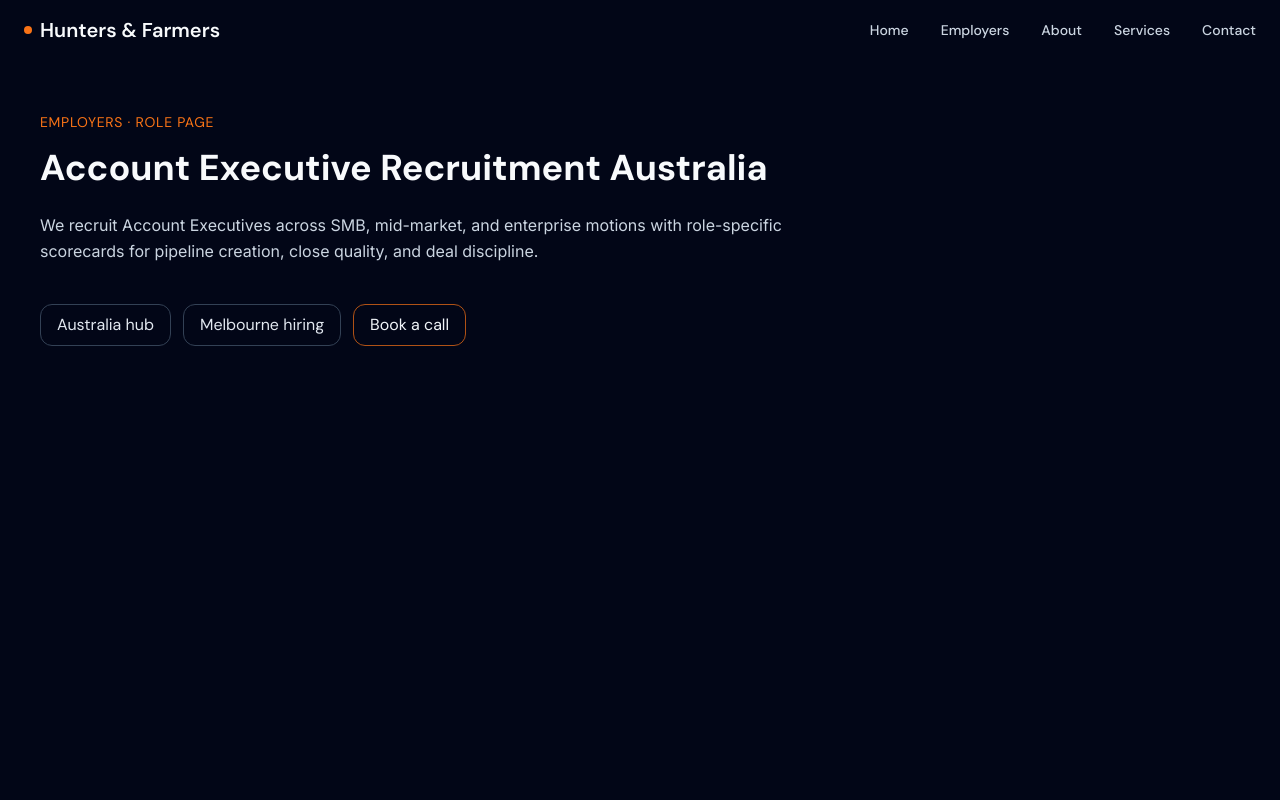
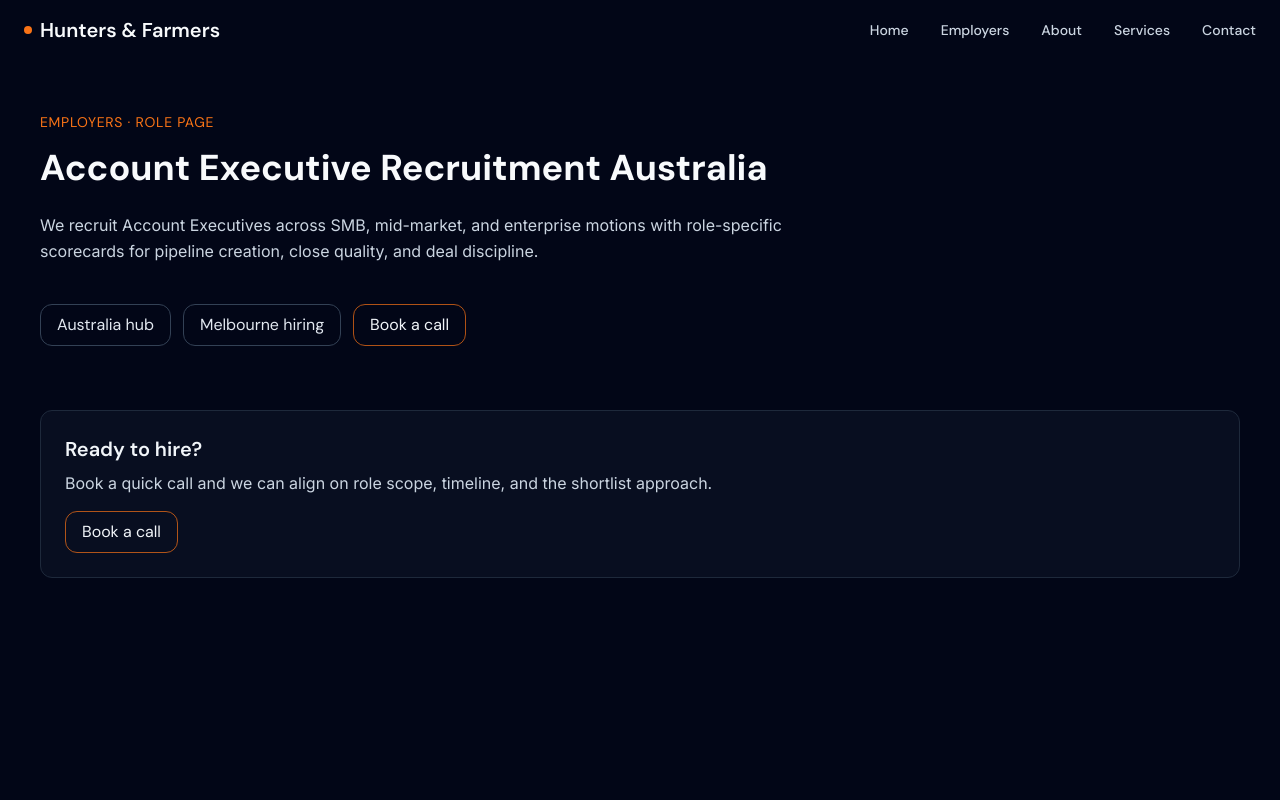
Before and after one commit to willwearing/huntersAndFarmers, a Next.js app: page /employers/australia/account-executive-recruitment in a window 1280 px wide. Shown: the top 800 px of the page. Built offline with nearby package versions, Linux system fonts and the light colour scheme.

Commit message:
Add bottom CTA section to all SEO pages (#7)

```diff
--- a/app/employers/australia/account-executive-recruitment/page.tsx
+++ b/app/employers/australia/account-executive-recruitment/page.tsx
@@ -14,6 +14,14 @@ export default function AccountExecutiveRecruitmentPage() {
           <Link href="/employers/australia/melbourne" className="rounded-lg border border-surface-700 px-4 py-2 text-surface-200 hover:border-accent/60">Melbourne hiring</Link>
           <Link href="https://calendly.com/huntersandfarmers" className="rounded-lg border border-accent/70 px-4 py-2 text-surface-100">Book a call</Link>
         </div>
+
+        <section className="mt-16 rounded-xl border border-surface-800 bg-surface-900/50 p-6">
+          <h2 className="text-xl font-semibold text-surface-100">Ready to hire?</h2>
+          <p className="mt-2 text-surface-300 font-body">Book a quick call and we can align on role scope, timeline, and the shortlist approach.</p>
+          <div className="mt-4">
+            <Link href="https://calendly.com/huntersandfarmers" className="inline-flex rounded-lg border border-accent/70 px-4 py-2 text-surface-100">Book a call</Link>
+          </div>
+        </section>
       </article>
     </main>
   )
--- a/app/employers/australia/adelaide/page.tsx
+++ b/app/employers/australia/adelaide/page.tsx
@@ -14,6 +14,14 @@ export default function AdelaideSalesRecruitmentPage() {
           <Link href="/employers/australia/customer-success-manager-recruitment" className="rounded-lg border border-surface-700 px-4 py-2 text-surface-200 hover:border-accent/60">CSM recruitment</Link>
           <Link href="https://calendly.com/huntersandfarmers" className="rounded-lg border border-accent/70 px-4 py-2 text-surface-100">Book a call</Link>
         </div>
+
+        <section className="mt-16 rounded-xl border border-surface-800 bg-surface-900/50 p-6">
+          <h2 className="text-xl font-semibold text-surface-100">Ready to hire?</h2>
+          <p className="mt-2 text-surface-300 font-body">Book a quick call and we can align on role scope, timeline, and the shortlist approach.</p>
+          <div className="mt-4">
+            <Link href="https://calendly.com/huntersandfarmers" className="inline-flex rounded-lg border border-accent/70 px-4 py-2 text-surface-100">Book a call</Link>
+          </div>
+        </section>
       </article>
     </main>
   )
--- a/app/employers/australia/bdr-recruitment/page.tsx
+++ b/app/employers/australia/bdr-recruitment/page.tsx
@@ -14,6 +14,14 @@ export default function BdrRecruitmentPage() {
           <Link href="/employers/australia/brisbane" className="rounded-lg border border-surface-700 px-4 py-2 text-surface-200 hover:border-accent/60">Brisbane hiring</Link>
           <Link href="https://calendly.com/huntersandfarmers" className="rounded-lg border border-accent/70 px-4 py-2 text-surface-100">Book a call</Link>
         </div>
+
+        <section className="mt-16 rounded-xl border border-surface-800 bg-surface-900/50 p-6">
+          <h2 className="text-xl font-semibold text-surface-100">Ready to hire?</h2>
+          <p className="mt-2 text-surface-300 font-body">Book a quick call and we can align on role scope, timeline, and the shortlist approach.</p>
+          <div className="mt-4">
+            <Link href="https://calendly.com/huntersandfarmers" className="inline-flex rounded-lg border border-accent/70 px-4 py-2 text-surface-100">Book a call</Link>
+          </div>
+        </section>
       </article>
     </main>
   )
--- a/app/employers/australia/brisbane/page.tsx
+++ b/app/employers/australia/brisbane/page.tsx
@@ -14,6 +14,14 @@ export default function BrisbaneSalesRecruitmentPage() {
           <Link href="/employers/australia/bdr-recruitment" className="rounded-lg border border-surface-700 px-4 py-2 text-surface-200 hover:border-accent/60">BDR recruitment</Link>
           <Link href="https://calendly.com/huntersandfarmers" className="rounded-lg border border-accent/70 px-4 py-2 text-surface-100">Book a call</Link>
         </div>
+
+        <section className="mt-16 rounded-xl border border-surface-800 bg-surface-900/50 p-6">
+          <h2 className="text-xl font-semibold text-surface-100">Ready to hire?</h2>
+          <p className="mt-2 text-surface-300 font-body">Book a quick call and we can align on role scope, timeline, and the shortlist approach.</p>
+          <div className="mt-4">
+            <Link href="https://calendly.com/huntersandfarmers" className="inline-flex rounded-lg border border-accent/70 px-4 py-2 text-surface-100">Book a call</Link>
+          </div>
+        </section>
       </article>
     </main>
   )
--- a/app/employers/australia/customer-success-manager-recruitment/page.tsx
+++ b/app/employers/australia/customer-success-manager-recruitment/page.tsx
@@ -14,6 +14,14 @@ export default function CsmRecruitmentPage() {
           <Link href="/employers/australia/adelaide" className="rounded-lg border border-surface-700 px-4 py-2 text-surface-200 hover:border-accent/60">Adelaide hiring</Link>
           <Link href="https://calendly.com/huntersandfarmers" className="rounded-lg border border-accent/70 px-4 py-2 text-surface-100">Book a call</Link>
         </div>
+
+        <section className="mt-16 rounded-xl border border-surface-800 bg-surface-900/50 p-6">
+          <h2 className="text-xl font-semibold text-surface-100">Ready to hire?</h2>
+          <p className="mt-2 text-surface-300 font-body">Book a quick call and we can align on role scope, timeline, and the shortlist approach.</p>
+          <div className="mt-4">
+            <Link href="https://calendly.com/huntersandfarmers" className="inline-flex rounded-lg border border-accent/70 px-4 py-2 text-surface-100">Book a call</Link>
+          </div>
+        </section>
       </article>
     </main>
   )
--- a/app/employers/australia/melbourne/page.tsx
+++ b/app/employers/australia/melbourne/page.tsx
@@ -14,6 +14,14 @@ export default function MelbourneSalesRecruitmentPage() {
           <Link href="/employers/australia/account-executive-recruitment" className="rounded-lg border border-surface-700 px-4 py-2 text-surface-200 hover:border-accent/60">Account Executive recruitment</Link>
           <Link href="https://calendly.com/huntersandfarmers" className="rounded-lg border border-accent/70 px-4 py-2 text-surface-100">Book a call</Link>
         </div>
+
+        <section className="mt-16 rounded-xl border border-surface-800 bg-surface-900/50 p-6">
+          <h2 className="text-xl font-semibold text-surface-100">Ready to hire?</h2>
+          <p className="mt-2 text-surface-300 font-body">Book a quick call and we can align on role scope, timeline, and the shortlist approach.</p>
+          <div className="mt-4">
+            <Link href="https://calendly.com/huntersandfarmers" className="inline-flex rounded-lg border border-accent/70 px-4 py-2 text-surface-100">Book a call</Link>
+          </div>
+        </section>
       </article>
     </main>
   )
--- a/app/employers/australia/page.tsx
+++ b/app/employers/australia/page.tsx
@@ -33,6 +33,14 @@ export default function AustraliaSalesRecruitmentPage() {
           <Link href="/employers/australia/customer-success-manager-recruitment" className="rounded-lg border border-surface-700 px-4 py-2 text-surface-200 hover:border-accent/60">CSM recruitment</Link>
           <Link href="https://calendly.com/huntersandfarmers" className="rounded-lg border border-accent/70 px-4 py-2 text-surface-100">Book a call</Link>
         </div>
+
+        <section className="mt-16 rounded-xl border border-surface-800 bg-surface-900/50 p-6">
+          <h2 className="text-xl font-semibold text-surface-100">Ready to hire?</h2>
+          <p className="mt-2 text-surface-300 font-body">Book a quick call and we can align on role scope, timeline, and the shortlist approach.</p>
+          <div className="mt-4">
+            <Link href="https://calendly.com/huntersandfarmers" className="inline-flex rounded-lg border border-accent/70 px-4 py-2 text-surface-100">Book a call</Link>
+          </div>
+        </section>
       </article>
     </main>
   )
--- a/app/employers/australia/perth/page.tsx
+++ b/app/employers/australia/perth/page.tsx
@@ -14,6 +14,14 @@ export default function PerthSalesRecruitmentPage() {
           <Link href="/employers/australia/revops-recruitment" className="rounded-lg border border-surface-700 px-4 py-2 text-surface-200 hover:border-accent/60">RevOps recruitment</Link>
           <Link href="https://calendly.com/huntersandfarmers" className="rounded-lg border border-accent/70 px-4 py-2 text-surface-100">Book a call</Link>
         </div>
+
+        <section className="mt-16 rounded-xl border border-surface-800 bg-surface-900/50 p-6">
+          <h2 className="text-xl font-semibold text-surface-100">Ready to hire?</h2>
+          <p className="mt-2 text-surface-300 font-body">Book a quick call and we can align on role scope, timeline, and the shortlist approach.</p>
+          <div className="mt-4">
+            <Link href="https://calendly.com/huntersandfarmers" className="inline-flex rounded-lg border border-accent/70 px-4 py-2 text-surface-100">Book a call</Link>
+          </div>
+        </section>
       </article>
     </main>
   )
--- a/app/employers/australia/revops-recruitment/page.tsx
+++ b/app/employers/australia/revops-recruitment/page.tsx
@@ -14,6 +14,14 @@ export default function RevOpsRecruitmentPage() {
           <Link href="/employers/australia/perth" className="rounded-lg border border-surface-700 px-4 py-2 text-surface-200 hover:border-accent/60">Perth hiring</Link>
           <Link href="https://calendly.com/huntersandfarmers" className="rounded-lg border border-accent/70 px-4 py-2 text-surface-100">Book a call</Link>
         </div>
+
+        <section className="mt-16 rounded-xl border border-surface-800 bg-surface-900/50 p-6">
+          <h2 className="text-xl font-semibold text-surface-100">Ready to hire?</h2>
+          <p className="mt-2 text-surface-300 font-body">Book a quick call and we can align on role scope, timeline, and the shortlist approach.</p>
+          <div className="mt-4">
+            <Link href="https://calendly.com/huntersandfarmers" className="inline-flex rounded-lg border border-accent/70 px-4 py-2 text-surface-100">Book a call</Link>
+          </div>
+        </section>
       </article>
     </main>
   )
--- a/app/employers/australia/sales-manager-recruitment/page.tsx
+++ b/app/employers/australia/sales-manager-recruitment/page.tsx
@@ -24,6 +24,14 @@ export default function SalesManagerRecruitmentPage() {
           <Link href="/employers/australia/sydney" className="rounded-lg border border-surface-700 px-4 py-2 text-surface-200 hover:border-accent/60">Sydney hub</Link>
           <Link href="https://calendly.com/huntersandfarmers" className="rounded-lg border border-accent/70 px-4 py-2 text-surface-100">Book a call</Link>
         </div>
+
+        <section className="mt-16 rounded-xl border border-surface-800 bg-surface-900/50 p-6">
+          <h2 className="text-xl font-semibold text-surface-100">Ready to hire?</h2>
+          <p className="mt-2 text-surface-300 font-body">Book a quick call and we can align on role scope, timeline, and the shortlist approach.</p>
+          <div className="mt-4">
+            <Link href="https://calendly.com/huntersandfarmers" className="inline-flex rounded-lg border border-accent/70 px-4 py-2 text-surface-100">Book a call</Link>
+          </div>
+        </section>
       </article>
     </main>
   )
--- a/app/employers/australia/sydney/page.tsx
+++ b/app/employers/australia/sydney/page.tsx
@@ -23,6 +23,14 @@ export default function SydneySalesRecruitmentPage() {
           <Link href="/employers/australia/sales-manager-recruitment" className="rounded-lg border border-surface-700 px-4 py-2 text-surface-200 hover:border-accent/60">Sales Manager recruitment</Link>
           <Link href="https://calendly.com/huntersandfarmers" className="rounded-lg border border-accent/70 px-4 py-2 text-surface-100">Book a call</Link>
         </div>
+
+        <section className="mt-16 rounded-xl border border-surface-800 bg-surface-900/50 p-6">
+          <h2 className="text-xl font-semibold text-surface-100">Ready to hire?</h2>
+          <p className="mt-2 text-surface-300 font-body">Book a quick call and we can align on role scope, timeline, and the shortlist approach.</p>
+          <div className="mt-4">
+            <Link href="https://calendly.com/huntersandfarmers" className="inline-flex rounded-lg border border-accent/70 px-4 py-2 text-surface-100">Book a call</Link>
+          </div>
+        </section>
       </article>
     </main>
   )
```
